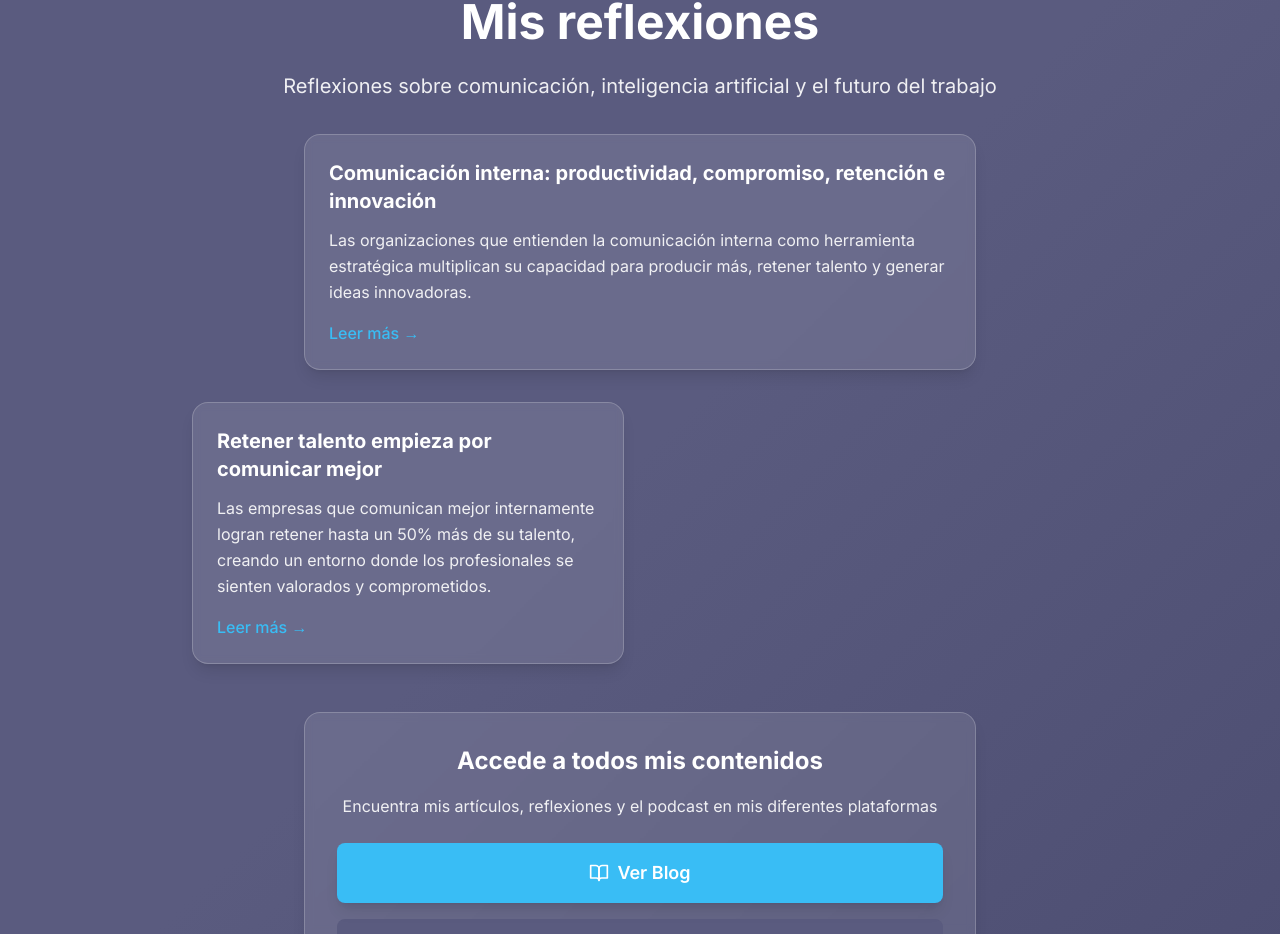
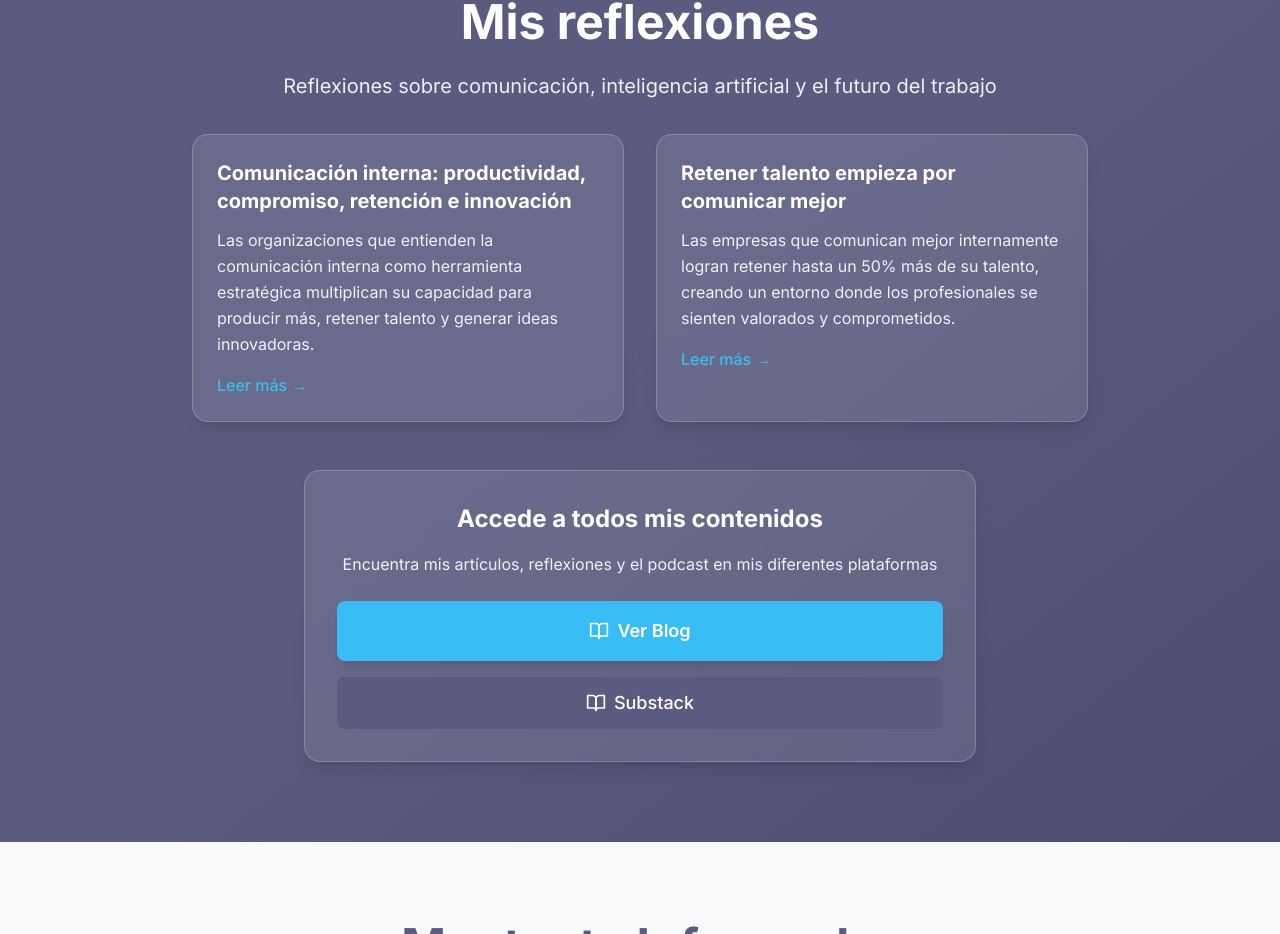
Before and after one commit to osanemeterio/oscarsanemeterio, a React (Vite) app: page / in a window 1280 px wide. Shown: the part 4892-5826 px from the top of the page. Built offline with nearby package versions, Linux system fonts and the light colour scheme.

Commit message:
Fix articles layout to show both in grid format

```diff
--- a/src/pages/Home.tsx
+++ b/src/pages/Home.tsx
@@ -446,7 +446,7 @@ function App() {
             {/* Entrada sobre comunicación interna */}
             <Link
               to="/blog/comunicacion-interna"
-              className="slide-up bg-white/10 backdrop-blur-sm p-6 rounded-2xl shadow-lg border border-white/20 hover:bg-white/20 transition-all duration-300 block text-left max-w-2xl mx-auto md:col-span-2"
+              className="slide-up bg-white/10 backdrop-blur-sm p-6 rounded-2xl shadow-lg border border-white/20 hover:bg-white/20 transition-all duration-300 block text-left"
             >
               <h3 className="text-xl font-bold text-white mb-3">
                 Comunicación interna: productividad, compromiso, retención e innovación
```
